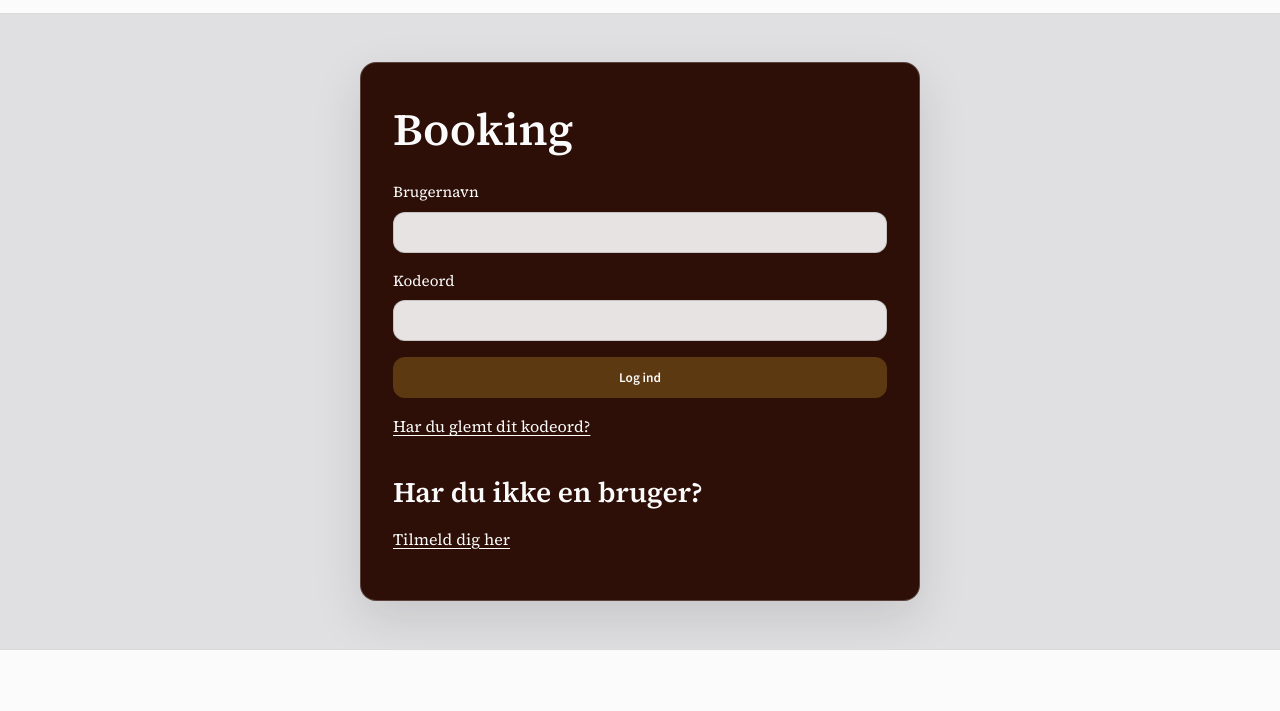
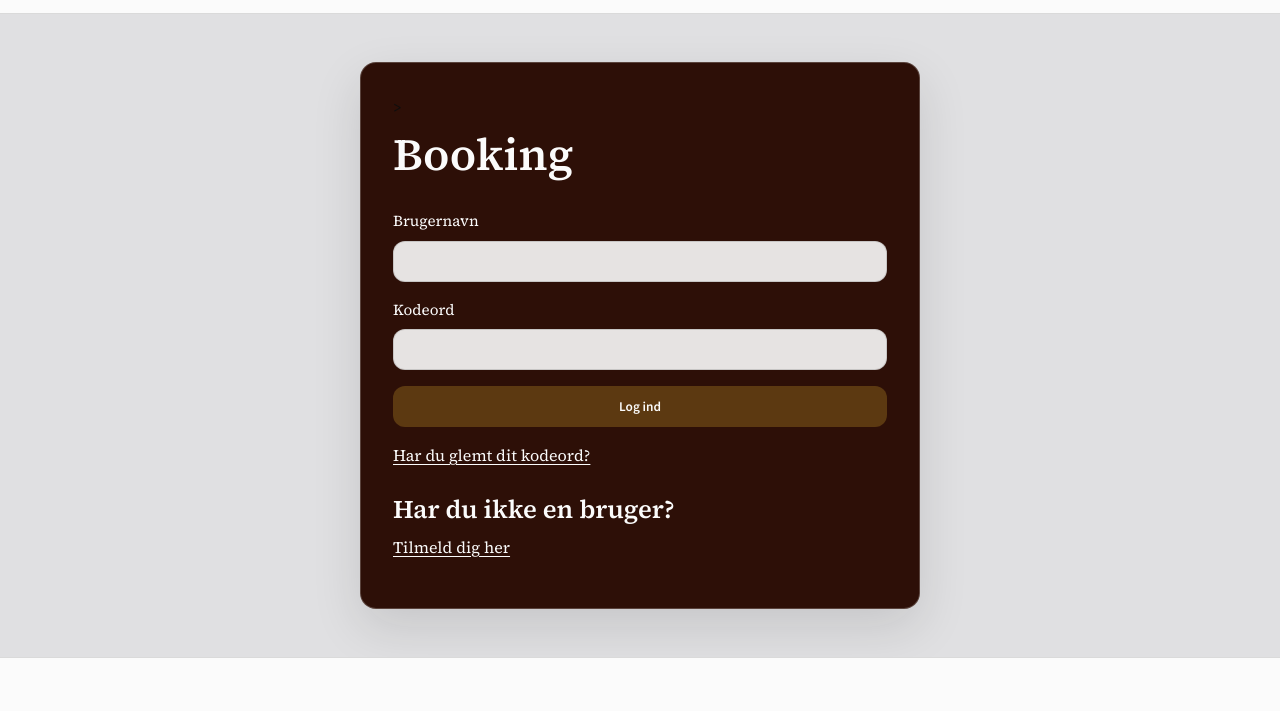
Before and after one commit to Mije0007/semesteropgave, a plain HTML site: page bookinglogin.html in a window 1280 px wide. Shown: the part 64-775 px from the top of the page. Drawn offline with nearby package versions, Linux system fonts and the light colour scheme.

Commit message:
text rettelse

```diff
--- a/bookinglogin.html
+++ b/bookinglogin.html
@@ -46,9 +46,10 @@
     <main class="container">
       <section class="section">
         <div
-          class="card card-pad theme-secondary"
+          class="card card-pad theme-secondary auth-card"
           style="max-width: 560px; margin: 0 auto"
         >
+          >
           <h1 class="h1">Booking</h1>
 
           <form>
--- a/styles.css
+++ b/styles.css
@@ -638,3 +638,26 @@ a {
     align-self: flex-start;
   }
 }
+/* ===== Booking/Login typografi (kun på auth-card) ===== */
+.auth-card .h1 {
+  margin-bottom: 20px;
+}
+
+/* “Har du glemt dit kodeord?” skal føles som en lille tekstlink-linje */
+.auth-card .p {
+  font-size: 1rem;
+  line-height: 1.6;
+}
+
+/* Gør sign-up overskriften mindre og mere proportional */
+.auth-card h2.h2 {
+  font-size: clamp(1.25rem, 2.2vw, 1.6rem);
+  line-height: 1.25;
+  margin-top: 24px !important; /* overruler inline margin-top */
+  margin-bottom: 10px;
+}
+
+/* Gør link-linjen “Tilmeld dig her” lidt mere “call to action” men stadig rolig */
+.auth-card a.link {
+  font-size: 1rem;
+}
```
